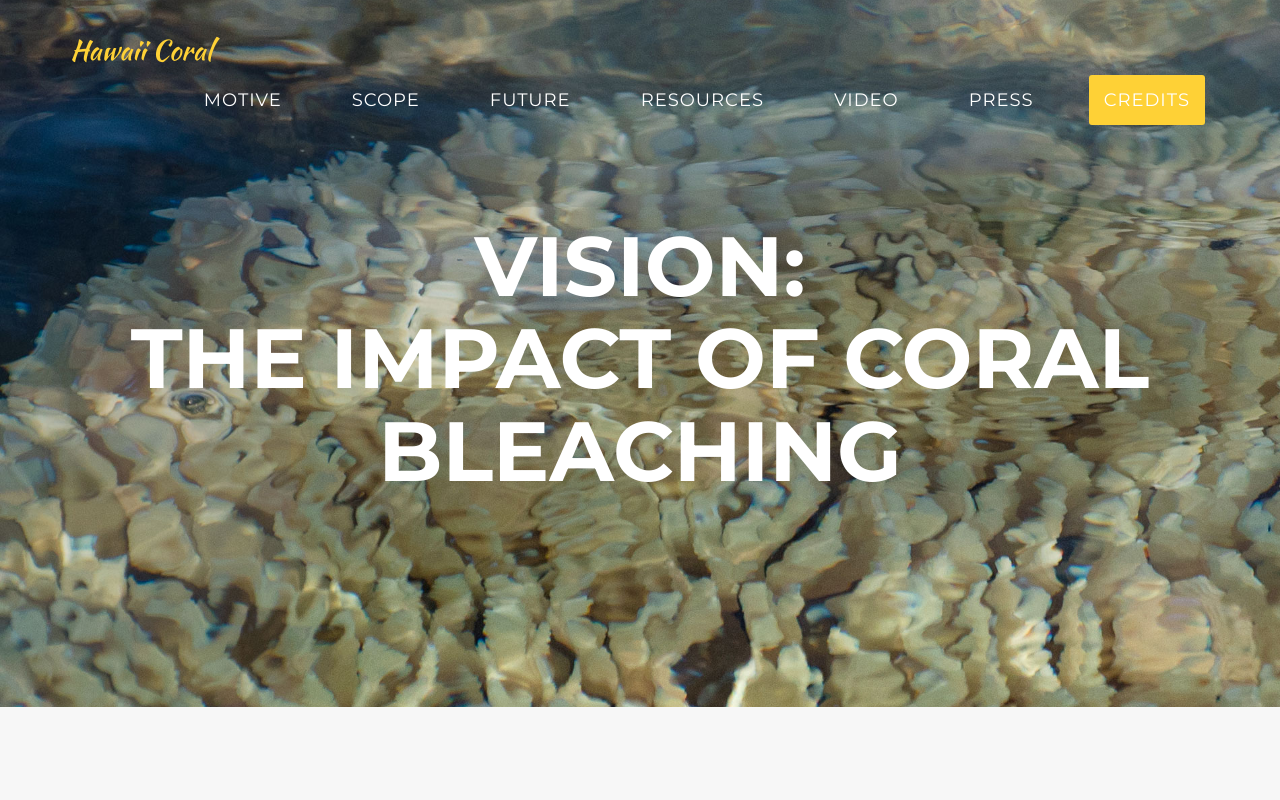
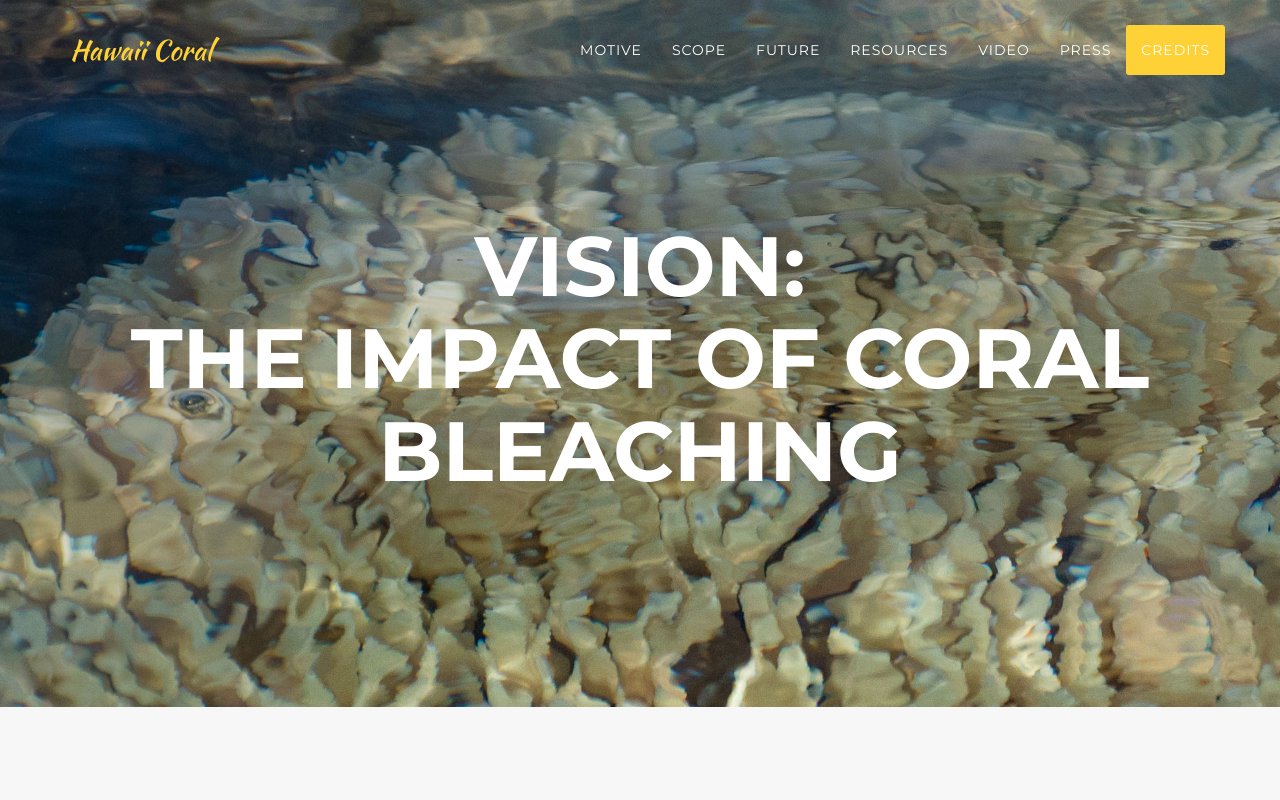
Before and after one commit to bradbaris/coral-spaceapps, a website built with webpack: page vision.html in a window 1280 px wide. Shown: the top 800 px of the page. Built offline with nearby package versions, Linux system fonts and the light colour scheme; a web font is replaced by a local one; what domready would draw is missing.

Commit message:
revert css for li selector

```diff
--- a/css/agency.css
+++ b/css/agency.css
@@ -15,7 +15,7 @@ ul {
     list-style: none;
 }
 
-#resources li, li {
+#resources li {
     font-size: 18px;
     line-height: 2;
     padding: 0 20px;
```
